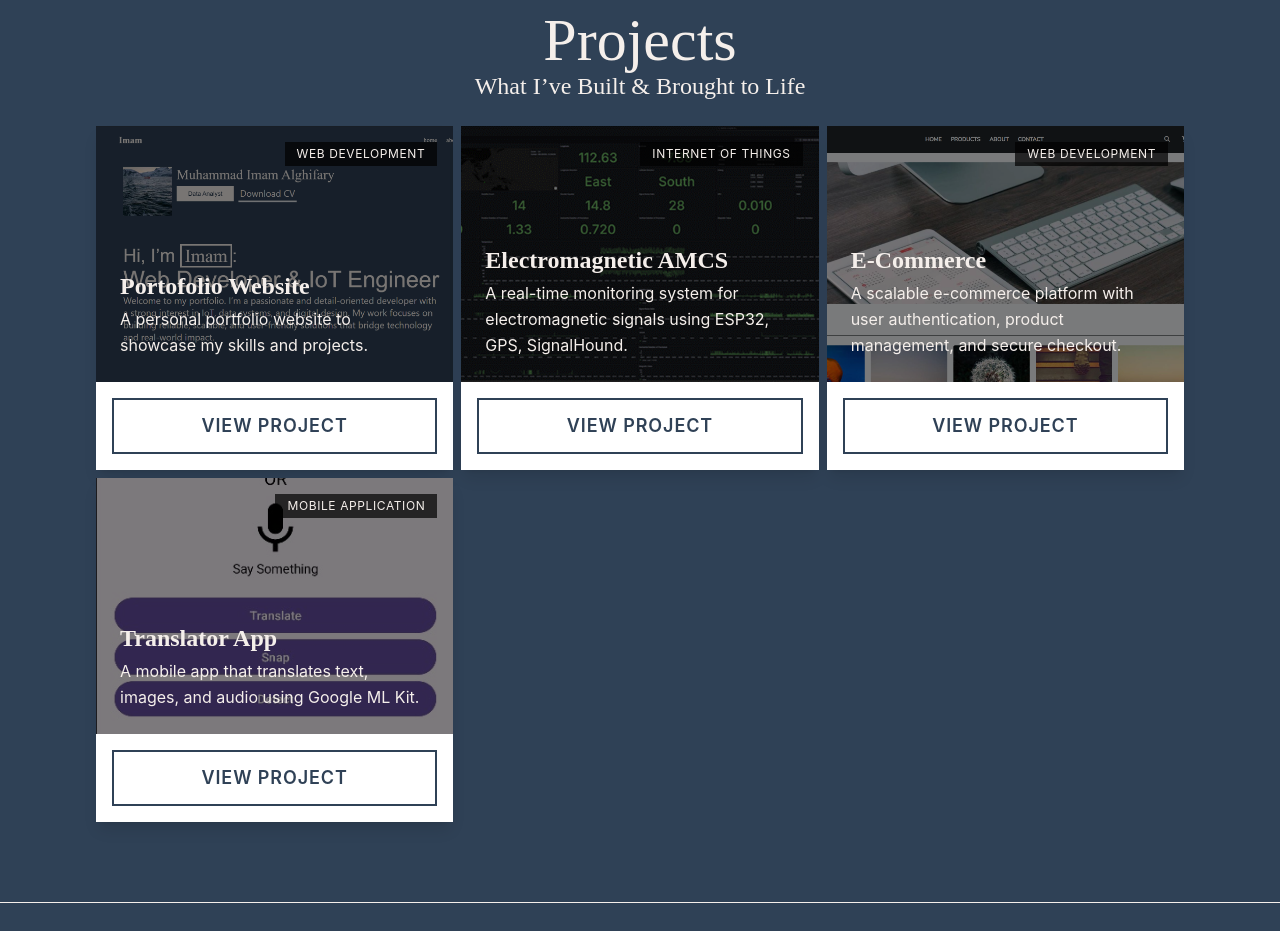
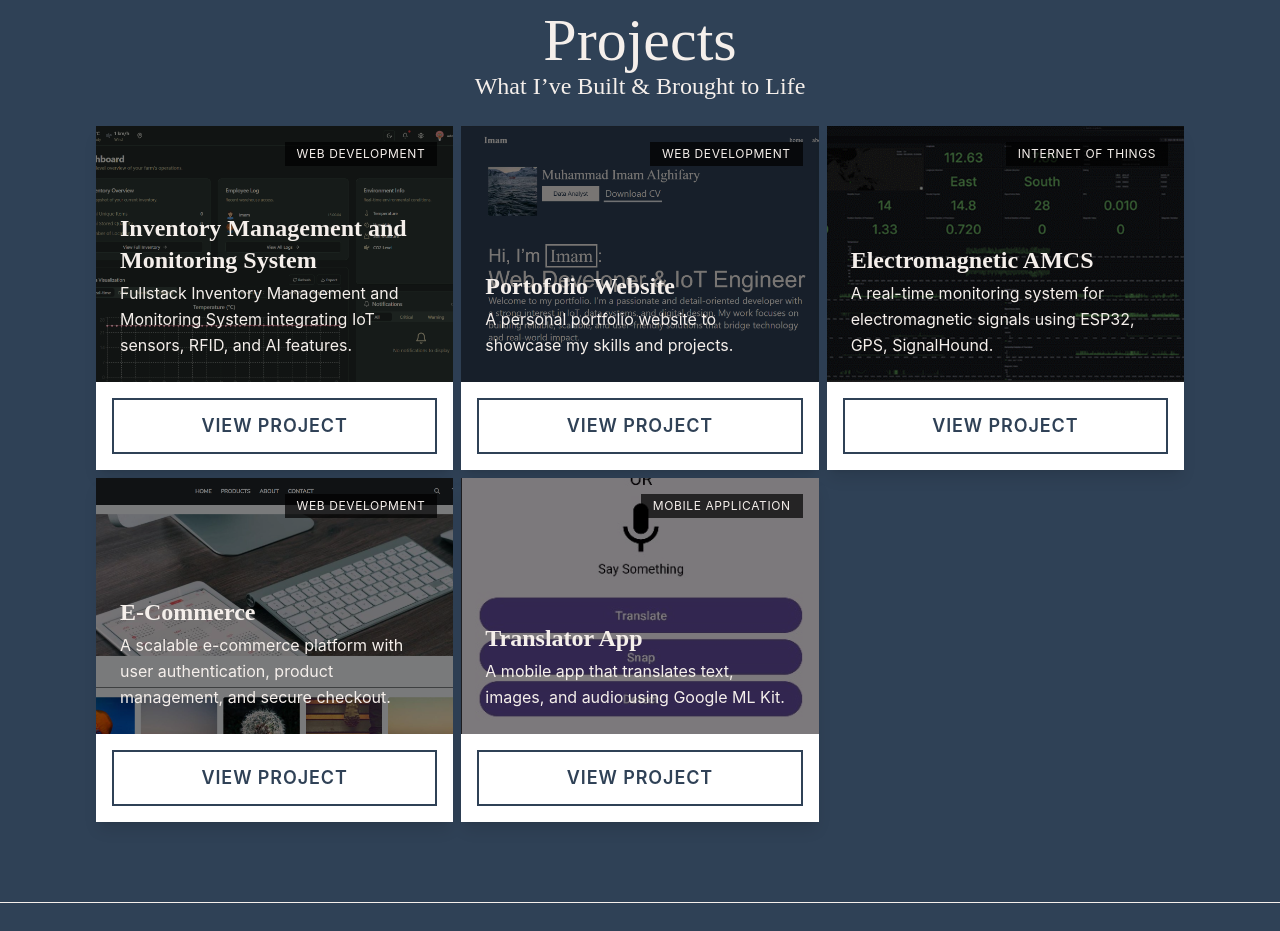
Before and after one commit to ImamAlghifary/my-porotfolio, a React (Vite) app: page / in a window 1280 px wide. Shown: the part 3000-3931 px from the top of the page. Built offline with nearby package versions, Linux system fonts and the light colour scheme.

Commit message:
add project

```diff
--- a/src/data/projectsData.js
+++ b/src/data/projectsData.js
@@ -1,6 +1,15 @@
 const projects = [
     {
-      uuid: 'd8c5f9b4-f3c2-4a0b-8d5f-1c4b1a4a4f8d',
+      uuid: '1',
+      title: 'Inventory Management and Monitoring System',
+      description: 'Fullstack Inventory Management and Monitoring System integrating IoT sensors, RFID, and AI features.',
+      techStack: ['React', 'Express', 'MongoDB', 'Node RED', 'Arduino IDE'],
+      image: 'project_5.png',
+      link: 'https://github.com/AwarewarAlmighty/SenseHarvest.git',
+      tag: 'Web Development',
+    },
+    {
+      uuid: '2',
       title: 'Portofolio Website',
       description: 'A personal portfolio website to showcase my skills and projects.',
       techStack: ['React', 'Tailwind CSS', 'Vite'],
@@ -9,7 +18,7 @@ const projects = [
       tag: 'Web Development',
     },
     {
-      uuid: 'a7b8c9d1-e1f2-3g4h-5i6j-7k8l9m0n1p2q',
+      uuid: '3',
       title: 'Electromagnetic AMCS',
       description: 'A real-time monitoring system for electromagnetic signals using ESP32, GPS, SignalHound.',
       techStack: ['Python', 'Node.js', 'Grafana', 'PostgreSQL', 'Arduino'],
@@ -18,7 +27,7 @@ const projects = [
       tag: 'Internet of Things',
     },
     {
-      uuid: 'a7b8c9d0-e1f2-3g4h-5i6j-7k8l9m0n1p2q',
+      uuid: '4',
       title: 'E-Commerce',
       description: 'A scalable e-commerce platform with user authentication, product management, and secure checkout.',
       techStack: ['Laravel', 'Laravel UI', 'Blade', 'PHP', 'MySQL'],
@@ -27,7 +36,7 @@ const projects = [
       tag: 'Web Development',
     },
     {
-      uuid: 'c5d6e7f8-g9h0-i1j2-k3l4-m5n6o7p8q9r0',
+      uuid: '5',
       title: 'Translator App',
       description: 'A mobile app that translates text, images, and audio using Google ML Kit.',
       techStack: ['Android Studio', 'Firebase', 'ML Kit (Google)', 'Java'],
```
Also changed, not shown: public/project_5.png (added), 1 other file (tests, documents, lock files or other folders).
